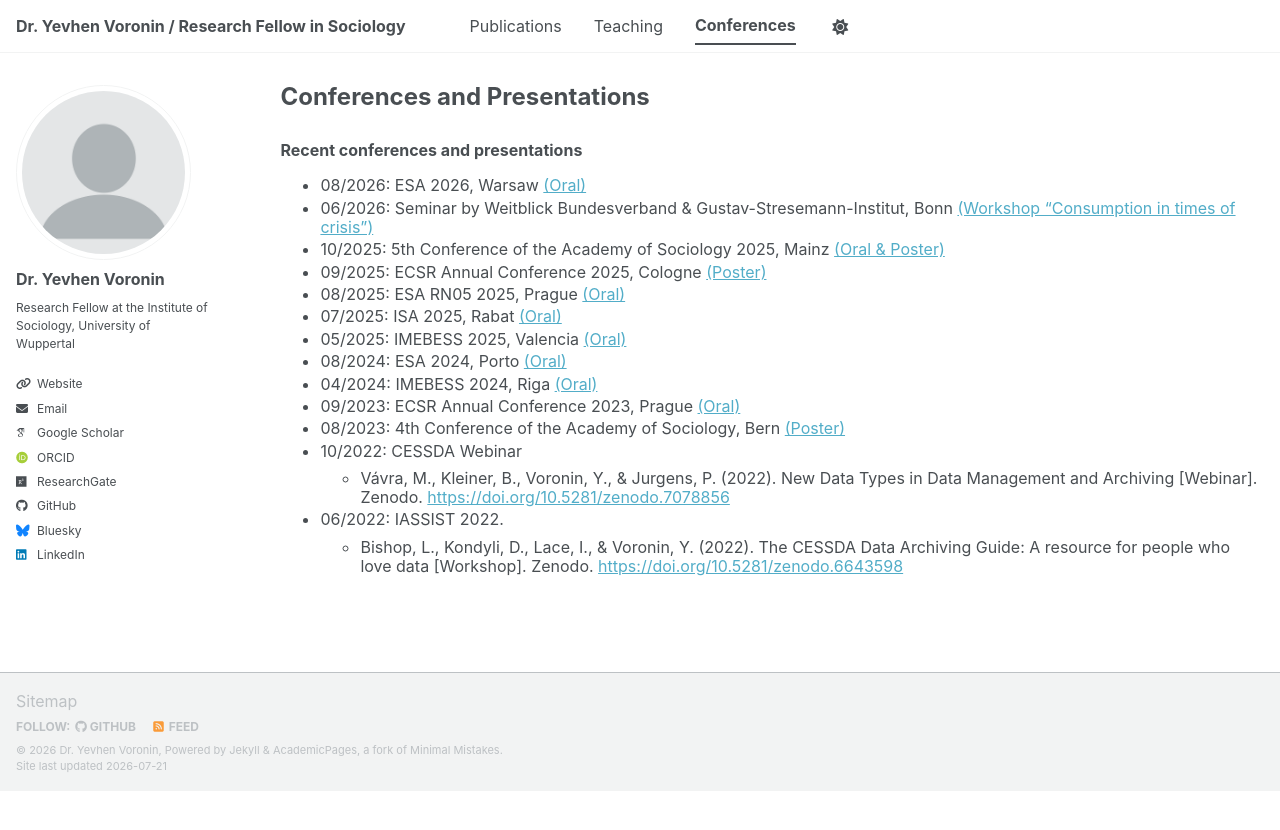
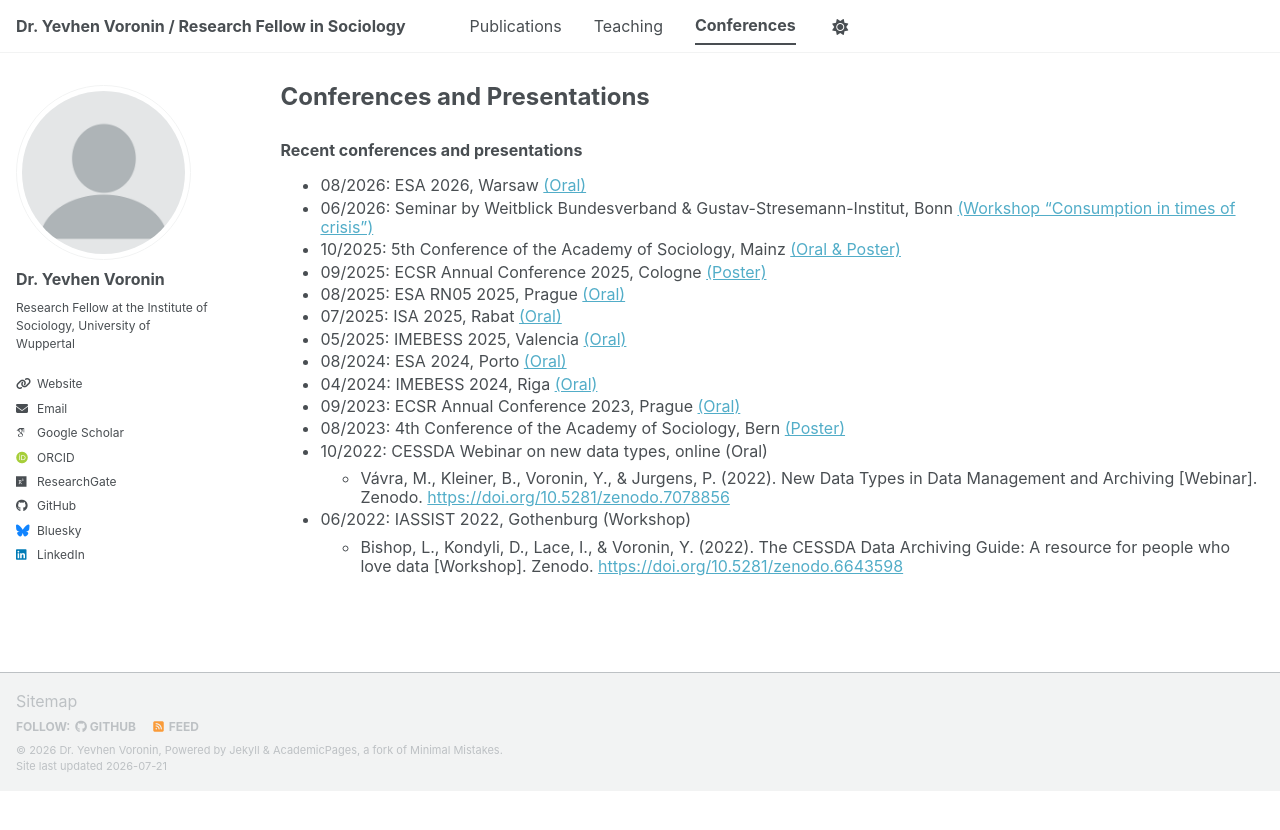
Before and after one commit to voronin-yevhen/voronin-yevhen.github.io, a Jekyll site: the page built from _pages/confs.md, in a window 1280 px wide. Shown: the top 830 px of the page. Built offline with Jekyll 4.4.1, drawn with Linux system fonts in a browser that asks for light colours; some web fonts are replaced; a script bundle is joined from its source files by our own code; library files that are not in the unit come from our copies.

Commit message:
confs update

```diff
--- a/_pages/confs.md
+++ b/_pages/confs.md
@@ -11,7 +11,7 @@ author_profile: true
 
 * 08/2026: ESA 2026, Warsaw [(Oral)](https://www.europeansociology.org/conference/2026/article/b95b634a-667e-43cf-ba07-5cd74e28c866){:target="_blank"}
 * 06/2026: Seminar by Weitblick Bundesverband & Gustav-Stresemann-Institut, Bonn [(Workshop “Consumption in times of crisis")](https://weitblicker.org/bundesverband/news/2186/){:target="_blank"}
-* 10/2025: 5th Conference of the Academy of Sociology 2025, Mainz [(Oral & Poster)](https://as25.sociology.uni-mainz.de/poster-session/#strongcultural-omnivorousness-in-the-domains-of-music-film-and-literature-evidence-for-a-partial-overlap-strong){:target="_blank"}
+* 10/2025: 5th Conference of the Academy of Sociology, Mainz [(Oral & Poster)](https://as25.sociology.uni-mainz.de/poster-session/#strongcultural-omnivorousness-in-the-domains-of-music-film-and-literature-evidence-for-a-partial-overlap-strong){:target="_blank"}
 * 09/2025: ECSR Annual Conference 2025, Cologne [(Poster)](https://uni-koeln.converia.de/frontend/index.php?page_id=2542&v=AuthorList&do=17&day=all&q=voronin&entity_id=20107){:target="_blank"}
 * 08/2025: ESA RN05 2025, Prague [(Oral)](https://consumption2025.fhs.cuni.cz/wp-content/uploads/2025/08/book-of-abstracts-1-1.pdf){:target="_blank"}
 * 07/2025: ISA 2025, Rabat [(Oral)](https://isaconf.confex.com/isaconf/forum2025/meetingapp.cgi/Paper/158601){:target="_blank"}
@@ -20,7 +20,7 @@ author_profile: true
 * 04/2024: IMEBESS 2024, Riga [(Oral)](https://coms.events/imebess2024/data/sessions/en/session_32.html){:target="_blank"}
 * 09/2023: ECSR Annual Conference 2023, Prague [(Oral)](https://ecsr2023.soc.cas.cz/en/aktuality/final-program-out){:target="_blank"}
 * 08/2023: 4th Conference of the Academy of Sociology, Bern [(Poster)](https://www.as23.unibe.ch/unibe/portal/fak_wiso/c_dep_sowi/micro_knowsoc/content/e1298087/e1298273/e1416712/AS-Congress-2023.pdf){:target="_blank"}
-* 10/2022: CESSDA Webinar
+* 10/2022: CESSDA Webinar on new data types, online (Oral)
     * Vávra, M., Kleiner, B., Voronin, Y., & Jurgens, P. (2022). New Data Types in Data Management and Archiving [Webinar]. Zenodo. [https://doi.org/10.5281/zenodo.7078856](https://doi.org/10.5281/zenodo.7078856)
-* 06/2022: IASSIST 2022.
+* 06/2022: IASSIST 2022, Gothenburg (Workshop)
     * Bishop, L., Kondyli, D., Lace, I., & Voronin, Y. (2022). The CESSDA Data Archiving Guide: A resource for people who love data [Workshop]. Zenodo. [https://doi.org/10.5281/zenodo.6643598](https://doi.org/10.5281/zenodo.6643598)
```
